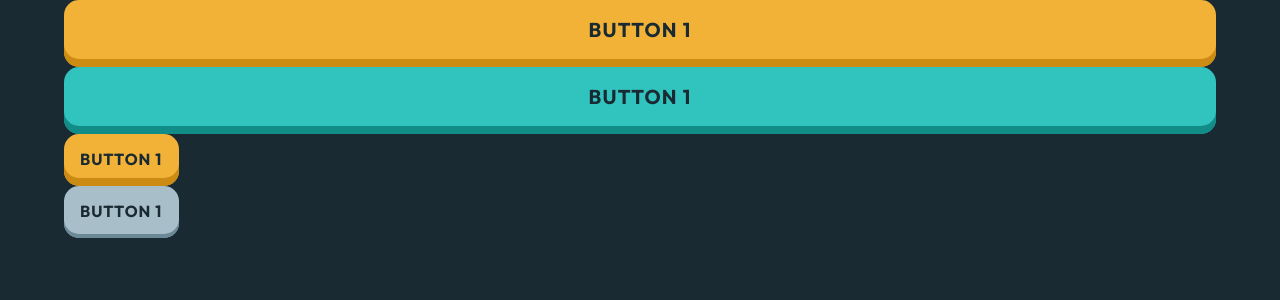
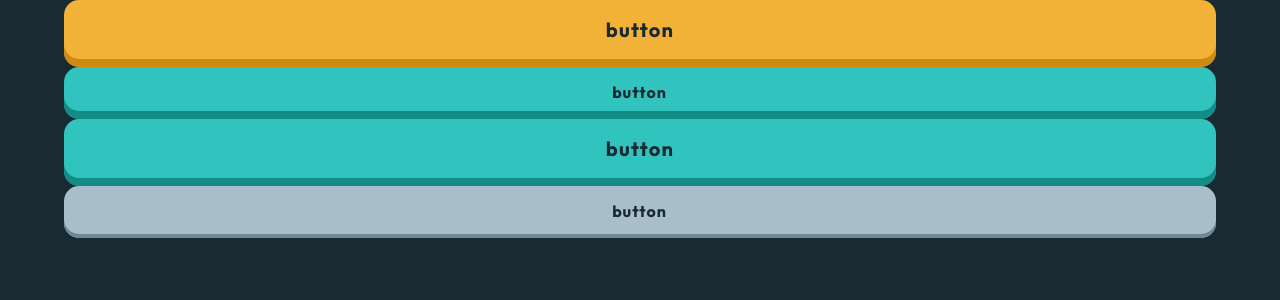
Before and after one commit to yudin7324/tic-tac-toe, a React (Vite) app: page / in a window 1280 px wide. Shown: the top 300 px of the page. Built offline with nearby package versions, Linux system fonts and the light colour scheme.

Commit message:
created button components

```diff
--- a/src/App.tsx
+++ b/src/App.tsx
@@ -1,14 +1,17 @@
 import { FC } from 'react'
+import Button from '@/components/Button/Button'
 
 const App:FC = () => {
   return (
     <div className='main'>
       <div className='container'>
 
-        <a href="#" className='btn'>BUTTON 1</a>
-        <a href="#" className='btn-2'>BUTTON 1</a>
-        <button className='btn btn--secondary'>BUTTON 1</button>
-        <button className='btn-2 btn-2--secondary'>BUTTON 1</button>
+        <Button label="button" variant='primary' onClick={() => console.log('lskdjflksjd')} />
+        <Button label="button" variant='secondary' color="blue" onClick={() => console.log('lskdjflksjd')} />
+
+        <Button label="button" variant='primary' color="blue" onClick={() => console.log('lskdjflksjd')} />
+        <Button label="button" variant='secondary' color="silver" onClick={() => console.log('lskdjflksjd')} />
+
       </div>
     </div>
   )
--- /dev/null
+++ b/src/components/Button/Button.tsx
@@ -0,0 +1,29 @@
+import { FC } from 'react'
+import './button.scss'
+
+interface ButtonProps {
+  variant?: 'primary' | 'secondary';
+  color?: 'blue' |  'silver';
+  label: string;
+  onClick: () => void;
+}
+
+const Button:FC<ButtonProps> = ({ variant, color, label, onClick }) => {
+  return (
+    <button
+      className={
+        `button ${variant === 'secondary' && 'button--secondary'}
+         ${color === 'blue' && 'button--blue'}
+         ${color === 'silver' && 'button--silver'}
+        `
+      }
+      type='button'
+      aria-label='button'
+      onClick={onClick}
+    >
+      {label}
+    </button>
+  )
+}
+
+export default Button
--- /dev/null
+++ b/src/components/Button/button.scss
@@ -0,0 +1,45 @@
+.button {
+  display: flex;
+  justify-content: center;
+  width: 100%;
+  height: 67px;
+  font-weight: 700;
+  font-size: 20px;
+  color: var(--color-dark-navy);
+  letter-spacing: 0.06em;
+  padding: 17px 0 25px;
+  background-color: var(--color-light-yellow);
+  border-radius: 15px;
+  box-shadow: inset 0 -8px 0 0 #cc8b13;
+  transition: background-color 0.2s linear;
+
+  &:hover {
+    background-color: var(--color-light-yellow-hover);
+  }
+
+  &.button--secondary {
+    height: 52px;
+    font-weight: 700;
+    font-size: 16px;
+    letter-spacing: 0.06em;
+    padding: 15px 17px 17px 16px;
+  }
+
+  &.button--blue {
+    background-color: var(--color-light-blue);
+    box-shadow: inset 0 -8px 0 0 #118c87;
+
+    &:hover {
+      background-color: var(--color-light-blue-hover);
+    }
+  }
+
+  &.button--silver {
+    background-color: var(--color-silver);
+    box-shadow: inset 0 -4px 0 0 #6b8997;
+
+    &:hover {
+      background-color: var(--color-silver-hover);
+    }
+  }
+}
--- a/src/styles/main.scss
+++ b/src/styles/main.scss
@@ -40,54 +40,3 @@
   letter-spacing: 0.06em;
   text-transform: uppercase;
 }
-
-.btn, .btn-2 {
-  display: flex;
-  justify-content: center;
-  height: 67px;
-  font-weight: 700;
-  font-size: 20px;
-  color: var(--color-dark-navy);
-  letter-spacing: 0.06em;
-  padding: 17px 0 25px;
-  background-color: var(--color-light-yellow);
-  border-radius: 15px;
-  box-shadow: inset 0 -8px 0 0 #cc8b13;
-  transition: background-color 0.2s linear;
-
-  &:hover {
-    background-color: var(--color-light-yellow-hover);
-  }
-
-  &.btn--secondary {
-    height: 52px;
-    font-weight: 700;
-    font-size: 16px;
-    letter-spacing: 0.06em;
-    padding: 15px 17px 17px 16px;
-  }
-}
-
-
-.btn-2 {
-  background-color: var(--color-light-blue);
-  box-shadow: inset 0 -8px 0 0 #118c87;
-
-  &:hover {
-    background-color: var(--color-light-blue-hover);
-  }
-
-  &.btn-2--secondary {
-    height: 52px;
-    font-weight: 700;
-    font-size: 16px;
-    letter-spacing: 0.06em;
-    padding: 15px 17px 17px 16px;
-    background-color: var(--color-silver);
-    box-shadow: inset 0 -4px 0 0 #6b8997;
-
-    &:hover {
-      background-color: var(--color-silver-hover);
-    }
-  }
-}
```
Also changed, not shown: tsconfig.app.json (+6 -1 lines).
